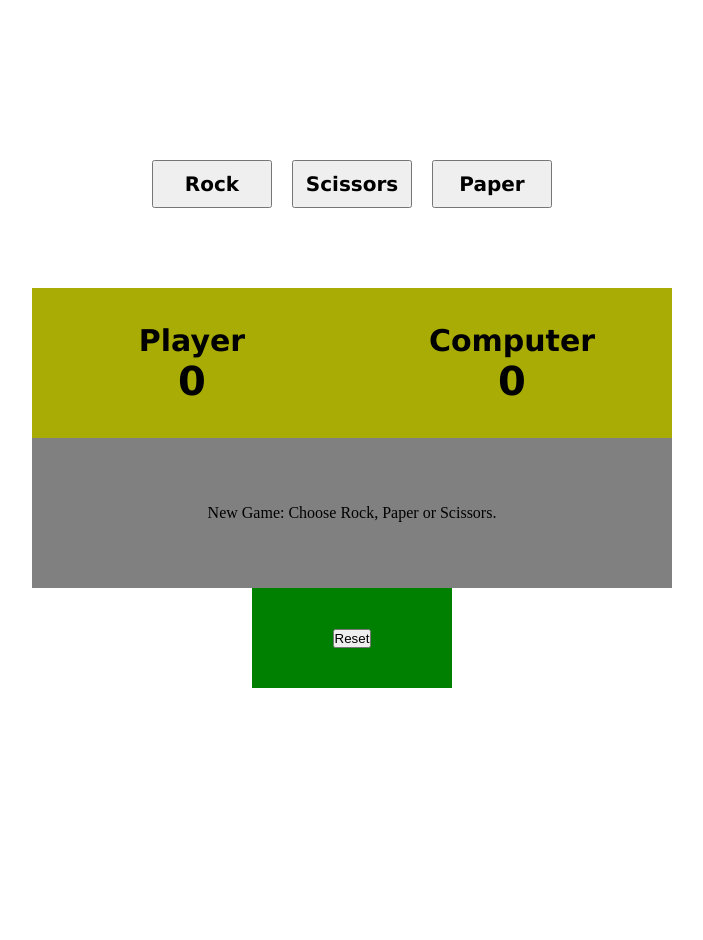
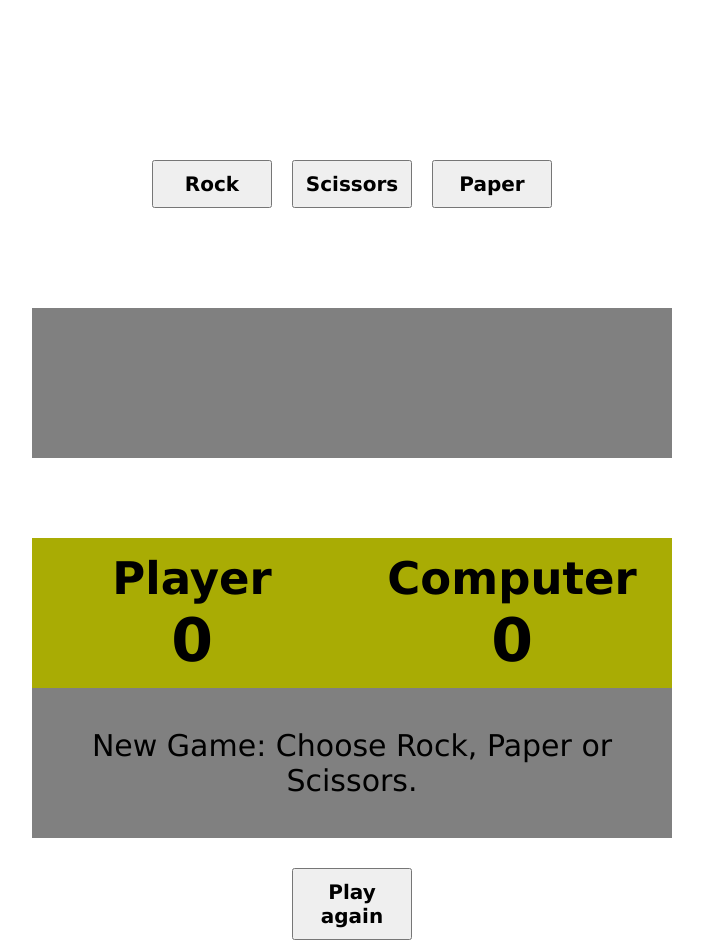
Before and after one commit to MKMaths22/OdinRockPaperScissors, a plain HTML site: page index.html in a window 1280 px wide. Shown: the whole page, without its empty margins (288-991 px from the left). Before the commit the page ends 800 px from the top, so only its background shows below. Drawn offline with Linux system fonts and the light colour scheme.

Commit message:
Reset button changes to Play Again and "New Game" message disappears after first round

```diff
--- a/RockPaperScissors.js
+++ b/RockPaperScissors.js
@@ -7,7 +7,7 @@ buttonScissors.addEventListener('click', () => playRound('Scissors'));
 const buttonPaper = document.querySelector("#Paper");
 buttonPaper.addEventListener('click', () => playRound('Paper'));
 
-const resetButton = document.querySelector('.resetbutton');
+const resetButton = document.querySelector('#reset');
 resetButton.addEventListener('click', () => resetScores());
 
 function resetScores() {
@@ -48,6 +48,8 @@ function getComputerChoice() {
 function playRound(playerSelection) {
     if ((playerScore === 5) || (computerScore === 5))
     return null;
+
+    finalScorePara.textContent = '';
 
     let computerSelection = getComputerChoice();
     //testing the input values
--- a/index.html
+++ b/index.html
@@ -16,8 +16,11 @@
    <div class="onebutton"> <button class="button" id="Scissors">Scissors</button> </div>
    <div class="onebutton"> <button class="button" id="Paper">Paper</button> </div>
   </div>
+  <div class="roundresultdiv">
+  <p class="resultspara"></p>
+</div>
+
   <div class="resultsdiv">
-    <p class="resultspara"></p>
     <div class="scorediv">
       <div class="playerdiv">
         <h2>Player</h2>
@@ -35,8 +38,8 @@
   <div class="finalscore">
     <p class="finalscorepara">New Game: Choose Rock, Paper or Scissors.</p>
   </div>
-  <div class="resetdiv">
-    <button class="resetbutton">Reset</button>
+  <div class="onebutton" id="reset">
+    <button class="button">Play again</button>
   </div>
 
 </body>
--- a/styles.css
+++ b/styles.css
@@ -27,14 +27,30 @@ body {
     width: 120px;
 }
 
+.roundresultdiv {
+    height: 150px;
+    width: max(min(50%,700px),400px);
+    background-color: grey;
+    display: flex;
+    justify-content: center;
+    align-items: center;
+    margin-top: 100px;
+}
+
+.resultspara, .finalscorepara {
+    text-align: center;
+    font-family: Verdana, 'Times New Roman';
+    font-size: 30px;
+}
+
 .resultsdiv {
-    width: min(50%,700px);
+    width: max(min(50%,700px),400px);
     background-color: #a9ac04;
     height: 150px;
     margin-top: 10vh;
     text-align: center;
     font-family: Verdana, 'Times New Roman';
-    font-size: 20px;
+    font-size: 30px;
     display: flex;
     flex-direction: column;
     justify-content: center;
@@ -66,7 +82,7 @@ h2 {
 }
 
 .finalscore {
-    width: min(50%,700px);
+    width: max(min(50%,700px),400px);
     height: 150px;
     background-color: grey;
     display: flex;
@@ -86,3 +102,7 @@ h2 {
 .finalscorepara {
     text-align: center;
 }
+
+#reset {
+    margin-top: 30px;
+}
```
